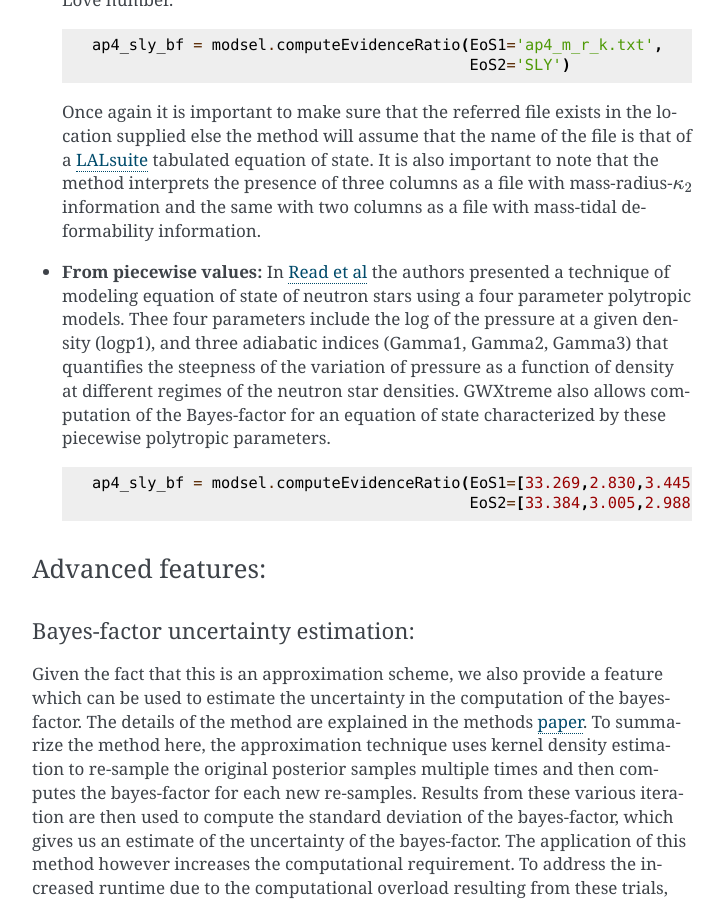
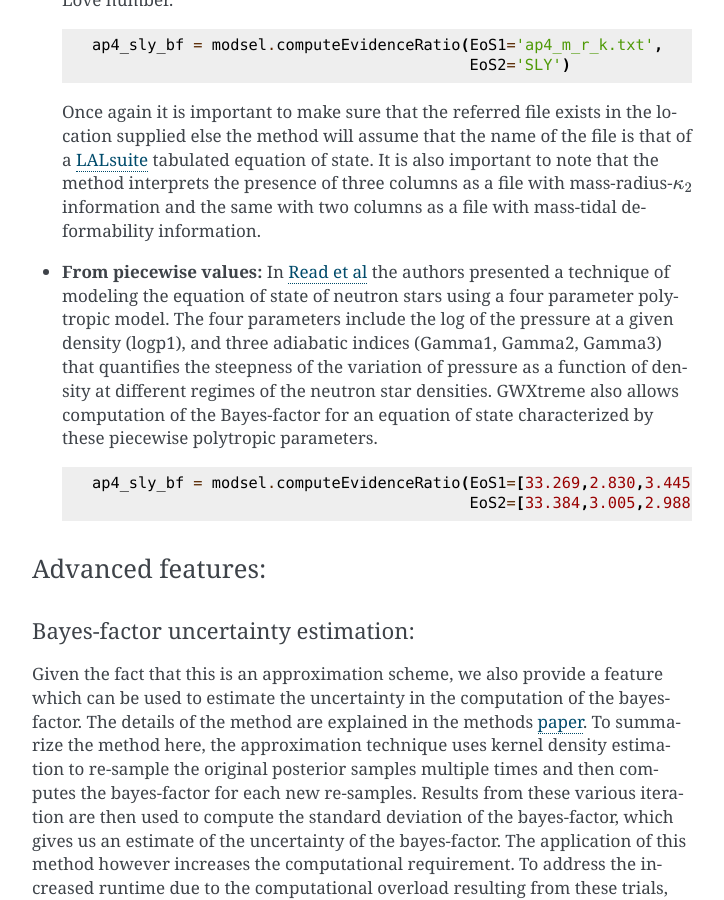
Before and after one commit to shaonghosh/GWXtreme, a Sphinx documentation site: the page built from docs/index.rst, in a window 1280 px wide and 900 px high, scrolled down 3346 px. Shown: the whole window, without its empty margins (388-1112 px from the left). Built offline with Sphinx 7.4.7, drawn with Linux system fonts in a browser that asks for light colours.

Commit message:
Documentation Punctuation

```diff
--- a/docs/index.rst
+++ b/docs/index.rst
@@ -181,8 +181,8 @@ equation of state.
 
 
 * **From piecewise values:** In `Read et al`_ the authors presented a technique
-  of modeling equation of state of neutron stars using a four parameter
-  polytropic models. Thee four parameters include the log of the pressure at a
+  of modeling the equation of state of neutron stars using a four parameter
+  polytropic model. The four parameters include the log of the pressure at a
   given density (logp1), and three adiabatic indices (Gamma1, Gamma2, Gamma3)
   that quantifies the steepness of the variation of pressure as a function of
   density at different regimes of the neutron star densities. GWXtreme also
```
